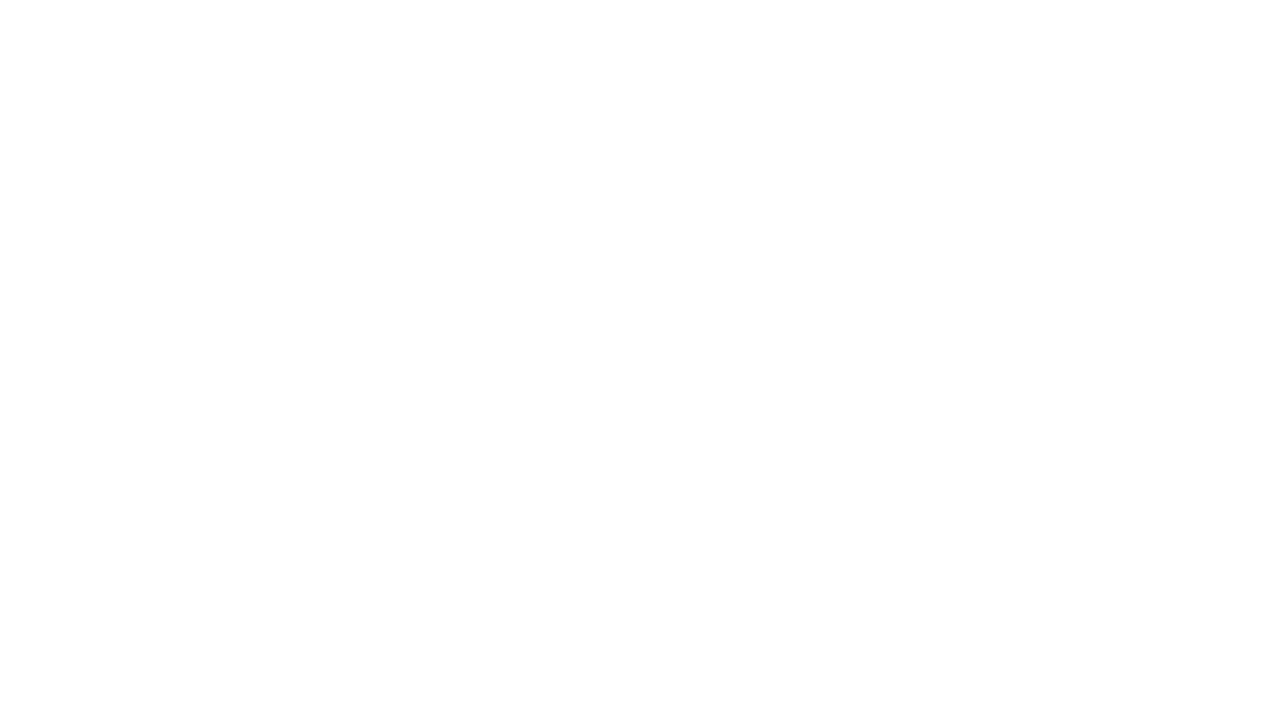
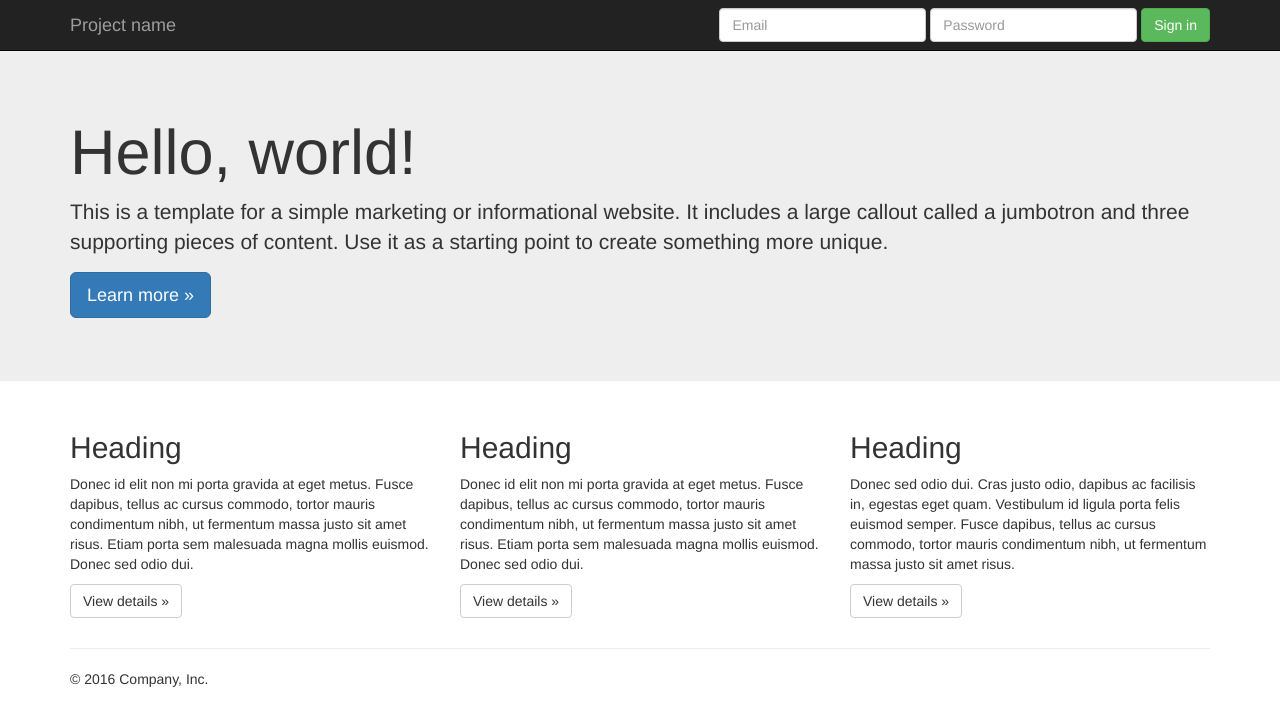
Before and after one commit to DevStrikerTech/Python-Flask-CMS, a Flask app: page / in a window 1280 px wide. Before the commit the part shown is empty. Shown: the top 726 px of the page. Run offline with Flask 2, Linux system fonts and the light colour scheme; some libraries are stand-ins or nearby versions.

Commit message:
update the routing and added html with css

```diff
--- /dev/null
+++ b/templates/css/home.css
@@ -0,0 +1,5 @@
+/* Move down content because we have a fixed navbar that is 50px tall */
+body {
+    padding-top: 50px;
+    padding-bottom: 20px;
+}
--- a/templates/home.html
+++ b/templates/home.html
@@ -1,10 +1,90 @@
-<!DOCTYPE html>
+<!doctype html>
 <html lang="en">
-<head>
-    <meta charset="UTF-8">
-    <title>Title</title>
-</head>
-<body>
+    <head>
+        <!-- Required meta tags -->
+        <meta charset="utf-8">
+        <meta name="viewport" content="width=device-width, initial-scale=1, shrink-to-fit=no">
+        <meta http-equiv="x-ua-compatible" content="ie=edge">
 
-</body>
+        <!-- Bootstrap core CSS -->
+        <link href="https://stackpath.bootstrapcdn.com/bootstrap/3.4.1/css/bootstrap.min.css" rel="stylesheet">
+
+        <!-- Custom CSS -->
+        <link rel="stylesheet" href="./css/home.css">
+    </head>
+    <body>
+        <nav class="navbar navbar-inverse navbar-fixed-top">
+            <div class="container">
+                <div class="navbar-header">
+                    <button type="button" class="navbar-toggle collapsed" data-toggle="collapse" data-target="#navbar"
+                            aria-expanded="false" aria-controls="navbar">
+                        <span class="sr-only">Toggle navigation</span>
+                        <span class="icon-bar"></span>
+                        <span class="icon-bar"></span>
+                        <span class="icon-bar"></span>
+                    </button>
+                    <a class="navbar-brand" href="#">Project name</a>
+                </div>
+                <div id="navbar" class="navbar-collapse collapse">
+                    <form class="navbar-form navbar-right">
+                        <div class="form-group">
+                            <input type="text" placeholder="Email" class="form-control">
+                        </div>
+                        <div class="form-group">
+                            <input type="password" placeholder="Password" class="form-control">
+                        </div>
+                        <button type="submit" class="btn btn-success">Sign in</button>
+                    </form>
+                </div><!--/.navbar-collapse -->
+            </div>
+        </nav>
+
+        <!-- Main jumbotron for a primary marketing message or call to action -->
+        <div class="jumbotron">
+            <div class="container">
+                <h1>Hello, world!</h1>
+                <p>This is a template for a simple marketing or informational website. It includes a large callout called a
+                    jumbotron and three supporting pieces of content. Use it as a starting point to create something more
+                    unique.</p>
+                <p><a class="btn btn-primary btn-lg" href="#" role="button">Learn more &raquo;</a></p>
+            </div>
+        </div>
+
+        <div class="container">
+            <!-- Example row of columns -->
+            <div class="row">
+                <div class="col-md-4">
+                    <h2>Heading</h2>
+                    <p>Donec id elit non mi porta gravida at eget metus. Fusce dapibus, tellus ac cursus commodo, tortor mauris
+                        condimentum nibh, ut fermentum massa justo sit amet risus. Etiam porta sem malesuada magna mollis
+                        euismod. Donec sed odio dui. </p>
+                    <p><a class="btn btn-default" href="#" role="button">View details &raquo;</a></p>
+                </div>
+                <div class="col-md-4">
+                    <h2>Heading</h2>
+                    <p>Donec id elit non mi porta gravida at eget metus. Fusce dapibus, tellus ac cursus commodo, tortor mauris
+                        condimentum nibh, ut fermentum massa justo sit amet risus. Etiam porta sem malesuada magna mollis
+                        euismod. Donec sed odio dui. </p>
+                    <p><a class="btn btn-default" href="#" role="button">View details &raquo;</a></p>
+                </div>
+                <div class="col-md-4">
+                    <h2>Heading</h2>
+                    <p>Donec sed odio dui. Cras justo odio, dapibus ac facilisis in, egestas eget quam. Vestibulum id ligula
+                        porta felis euismod semper. Fusce dapibus, tellus ac cursus commodo, tortor mauris condimentum nibh, ut
+                        fermentum massa justo sit amet risus.</p>
+                    <p><a class="btn btn-default" href="#" role="button">View details &raquo;</a></p>
+                </div>
+            </div>
+
+            <hr>
+
+            <footer>
+                <p>&copy; 2016 Company, Inc.</p>
+            </footer>
+        </div> <!-- /container -->
+
+        <!-- Jquery first, then Bootstrap JS -->
+        <script src="https://code.jquery.com/jquery-1.12.4.min.js"></script>
+        <script src="https://stackpath.bootstrapcdn.com/bootstrap/3.4.1/js/bootstrap.min.js"></script>
+    </body>
 </html>
```
